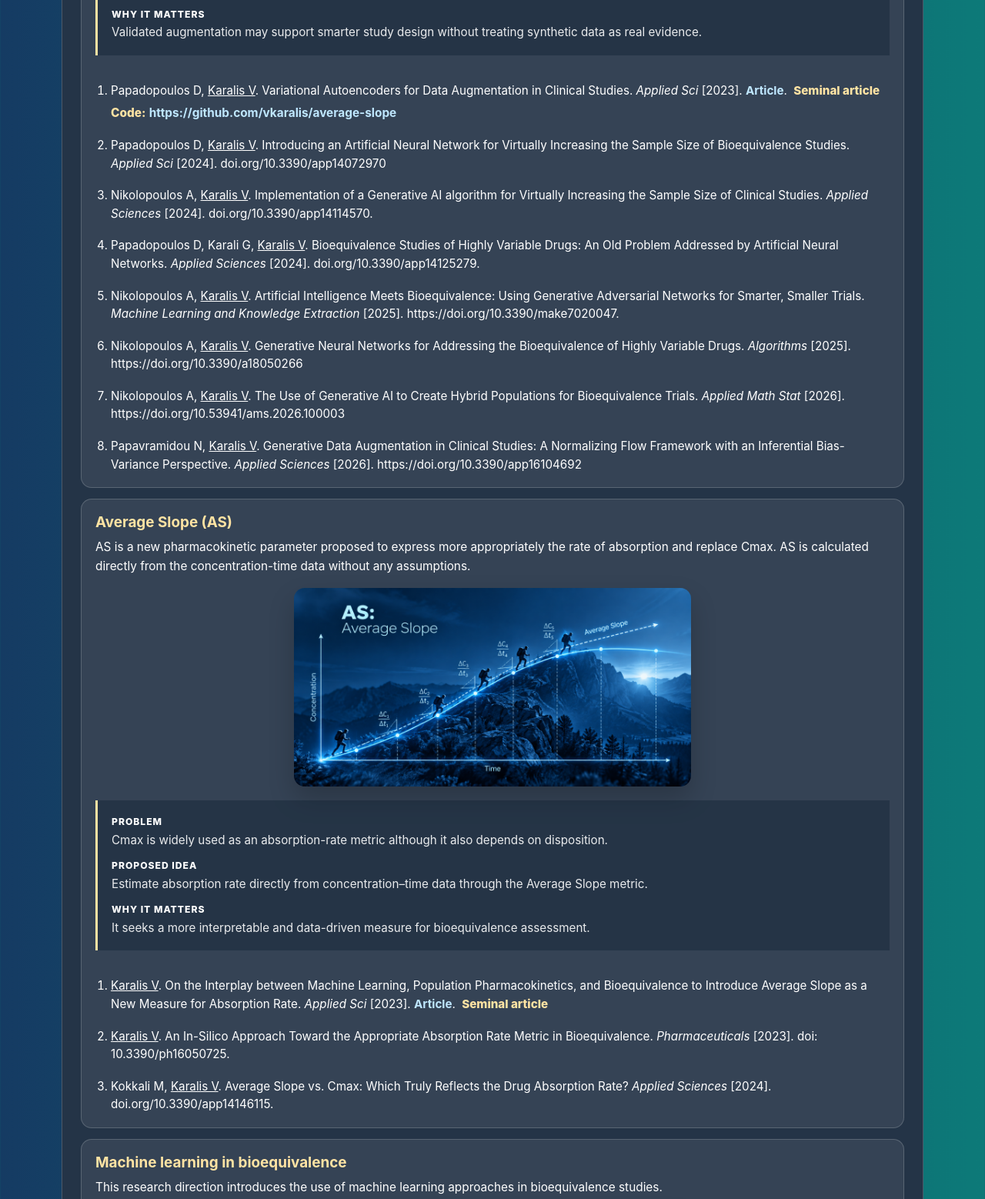
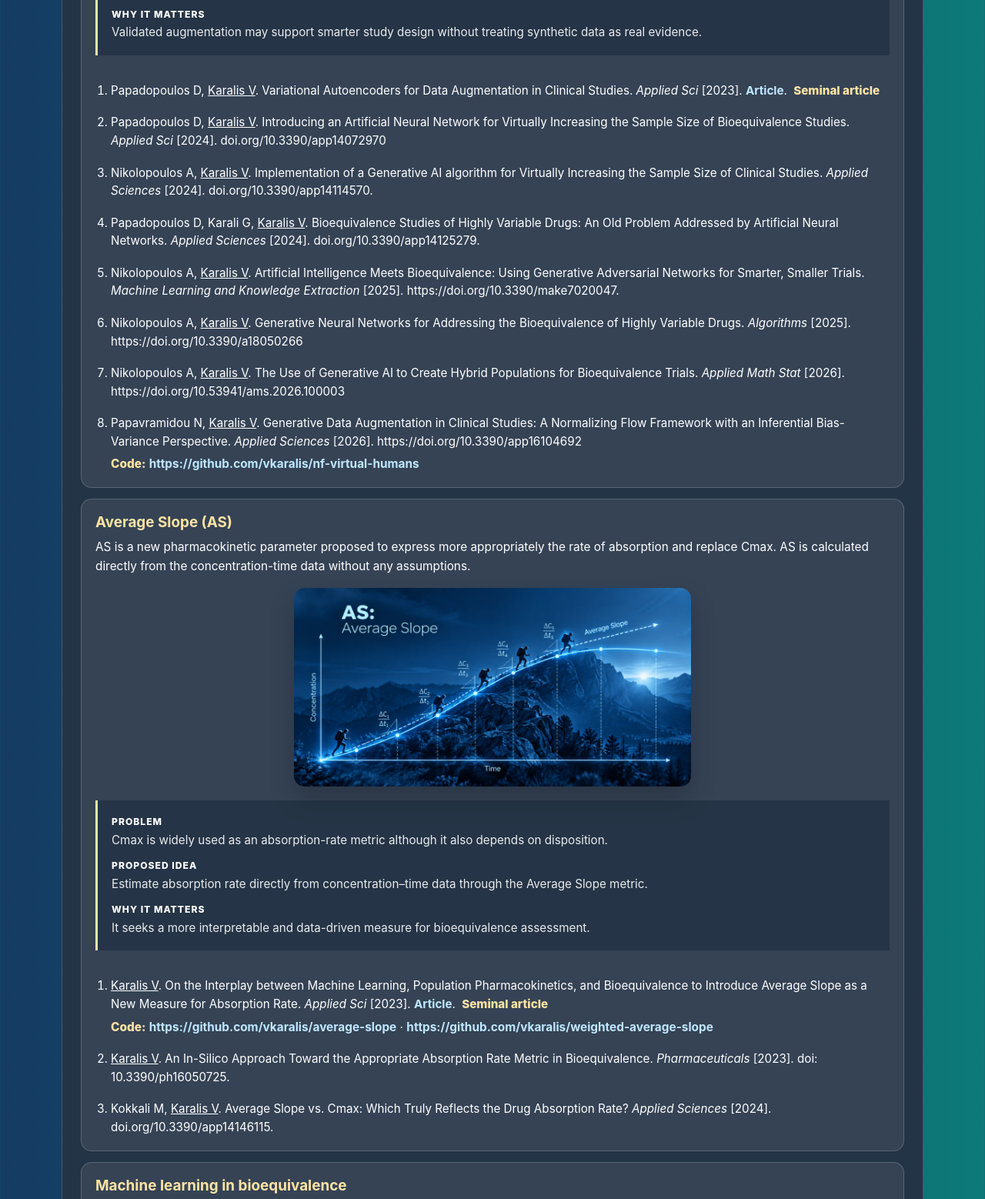
Before and after one commit to vkaralis/vkaralis.github.io, a plain HTML site: page index.html in a window 1280 px wide. Shown: the part 3203-4761 px from the top of the page at 77% size. Drawn offline with Linux system fonts and the light colour scheme.

Commit message:
Correct code repositories and associate them with the relevant papers

```diff
--- a/index.html
+++ b/index.html
@@ -1049,7 +1049,6 @@
                 </dl>
                 <ol class="paper-list">
                   <li>Papadopoulos D, <u>Karalis V</u>. Variational Autoencoders for Data Augmentation in Clinical Studies. <i>Applied Sci</i> [2023]. <a href="https://doi.org/10.3390/app13158793">Article</a>. <span class="paper-note">Seminal article</span>
-                    <p class="paper-code"><span class="code-label">Code:</span> <a class="code-link" href="https://github.com/vkaralis/average-slope">https://github.com/vkaralis/average-slope</a></p>
                   </li>
                   <li>Papadopoulos D, <u>Karalis V</u>. Introducing an Artificial Neural Network for Virtually Increasing the Sample Size of Bioequivalence Studies. <i>Applied Sci</i> [2024]. doi.org/10.3390/app14072970</li>
                   <li>Nikolopoulos A, <u>Karalis V</u>. Implementation of a Generative AI algorithm for Virtually Increasing the Sample Size of Clinical Studies. <i>Applied Sciences</i> [2024]. doi.org/10.3390/app14114570.</li>
@@ -1057,7 +1056,9 @@
                   <li>Nikolopoulos A, <u>Karalis V</u>. Artificial Intelligence Meets Bioequivalence: Using Generative Adversarial Networks for Smarter, Smaller Trials. <i>Machine Learning and Knowledge Extraction</i> [2025]. https://doi.org/10.3390/make7020047.</li>
                   <li>Nikolopoulos A, <u>Karalis V</u>. Generative Neural Networks for Addressing the Bioequivalence of Highly Variable Drugs. <i>Algorithms</i> [2025]. https://doi.org/10.3390/a18050266</li>
                   <li>Nikolopoulos A, <u>Karalis V</u>. The Use of Generative AI to Create Hybrid Populations for Bioequivalence Trials. <i>Applied Math Stat</i> [2026]. https://doi.org/10.53941/ams.2026.100003</li>
-                  <li>Papavramidou N, <u>Karalis V</u>. Generative Data Augmentation in Clinical Studies: A Normalizing Flow Framework with an Inferential Bias-Variance Perspective. <i>Applied Sciences</i> [2026]. https://doi.org/10.3390/app16104692</li>
+                  <li>Papavramidou N, <u>Karalis V</u>. Generative Data Augmentation in Clinical Studies: A Normalizing Flow Framework with an Inferential Bias-Variance Perspective. <i>Applied Sciences</i> [2026]. https://doi.org/10.3390/app16104692
+                    <p class="paper-code"><span class="code-label">Code:</span> <a class="code-link" href="https://github.com/vkaralis/nf-virtual-humans">https://github.com/vkaralis/nf-virtual-humans</a></p>
+                  </li>
                 </ol>
               </section>
 
@@ -1071,7 +1072,9 @@
                   <div><dt>Why it matters</dt><dd>It seeks a more interpretable and data-driven measure for bioequivalence assessment.</dd></div>
                 </dl>
                 <ol class="paper-list">
-                  <li><u>Karalis V</u>. On the Interplay between Machine Learning, Population Pharmacokinetics, and Bioequivalence to Introduce Average Slope as a New Measure for Absorption Rate. <i>Applied Sci</i> [2023]. <a href="https://doi.org/10.3390/app13042257">Article</a>. <span class="paper-note">Seminal article</span></li>
+                  <li><u>Karalis V</u>. On the Interplay between Machine Learning, Population Pharmacokinetics, and Bioequivalence to Introduce Average Slope as a New Measure for Absorption Rate. <i>Applied Sci</i> [2023]. <a href="https://doi.org/10.3390/app13042257">Article</a>. <span class="paper-note">Seminal article</span>
+                    <p class="paper-code"><span class="code-label">Code:</span> <a class="code-link" href="https://github.com/vkaralis/average-slope">https://github.com/vkaralis/average-slope</a> · <a class="code-link" href="https://github.com/vkaralis/weighted-average-slope">https://github.com/vkaralis/weighted-average-slope</a></p>
+                  </li>
                   <li><u>Karalis V</u>. An In-Silico Approach Toward the Appropriate Absorption Rate Metric in Bioequivalence. <i>Pharmaceuticals</i> [2023]. doi: 10.3390/ph16050725.</li>
                   <li>Kokkali M, <u>Karalis V</u>. Average Slope vs. Cmax: Which Truly Reflects the Drug Absorption Rate? <i>Applied Sciences</i> [2024]. doi.org/10.3390/app14146115.</li>
                 </ol>
@@ -1088,7 +1091,7 @@
                 </dl>
                 <ol class="paper-list">
                   <li><u>Karalis V</u>. Machine Learning in Bioequivalence: Towards Identifying an Appropriate Measure of Absorption Rate. <i>Applied Sci</i> [2023]. <a href="https://doi.org/10.3390/app13010418">Article</a>. <span class="paper-note">Seminal article</span>
-                    <p class="paper-code"><span class="code-label">Code:</span> <a class="code-link" href="https://github.com/vkaralis/ivivs-be">https://github.com/vkaralis/ivivs-be</a></p>
+                    <p class="paper-code"><span class="code-label">Code:</span> <a class="code-link" href="https://github.com/vkaralis/ml-pk-be">https://github.com/vkaralis/ml-pk-be</a></p>
                   </li>
                 </ol>
               </section>
@@ -1103,7 +1106,9 @@
                   <div><dt>Why it matters</dt><dd>It links formulation behaviour to prospective bioequivalence risk and study planning.</dd></div>
                 </dl>
                 <ol class="paper-list">
-                  <li>Vlachou M, <u>Karalis V</u>. An In Vitro - In Vivo Simulation Approach for the Prediction of Bioequivalence. <i>Materials</i> 14(3):555 [2021]. <a href="https://doi.org/10.3390/ma14030555">Article</a>. <span class="paper-note">Seminal article</span></li>
+                  <li>Vlachou M, <u>Karalis V</u>. An In Vitro - In Vivo Simulation Approach for the Prediction of Bioequivalence. <i>Materials</i> 14(3):555 [2021]. <a href="https://doi.org/10.3390/ma14030555">Article</a>. <span class="paper-note">Seminal article</span>
+                    <p class="paper-code"><span class="code-label">Code:</span> <a class="code-link" href="https://github.com/vkaralis/ivivs-be">https://github.com/vkaralis/ivivs-be</a></p>
+                  </li>
                 </ol>
               </section>
             </div>
```
